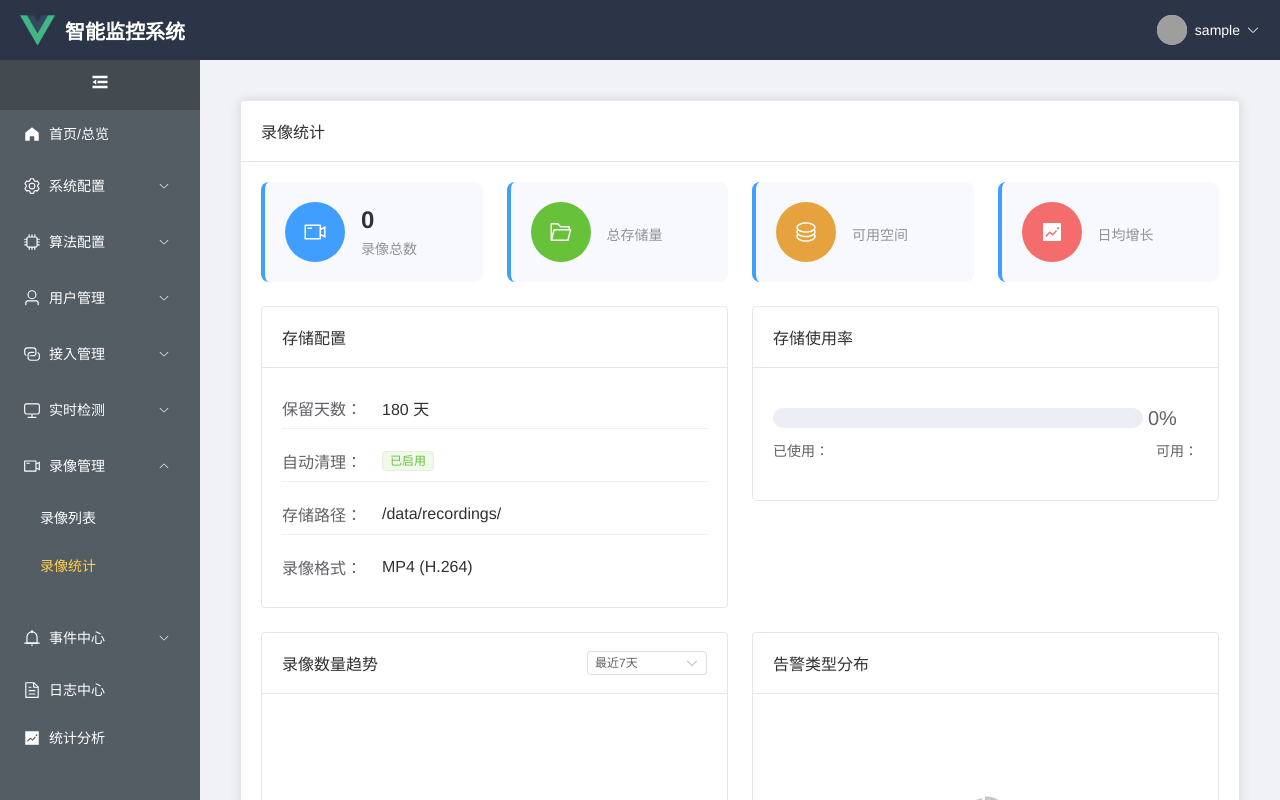
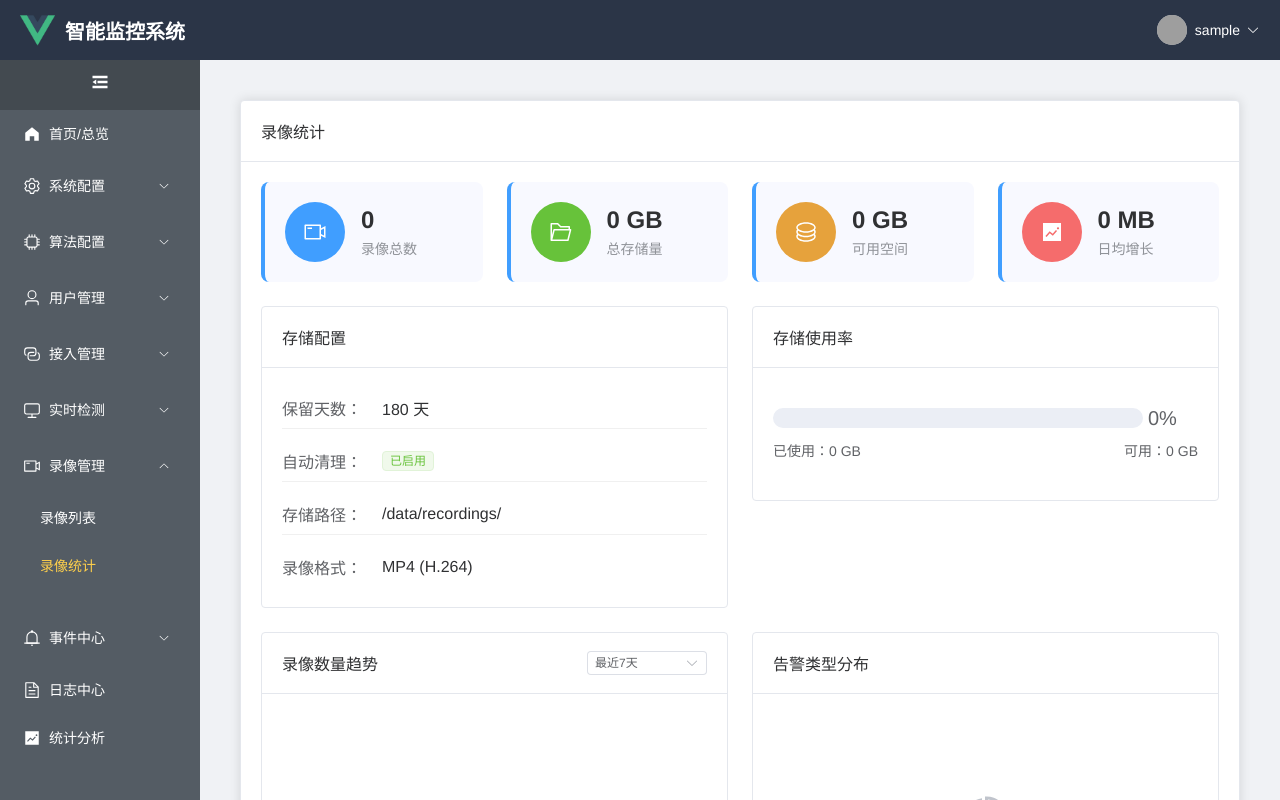
Before and after one commit to hahaw94/belt_frontend, a Vue app: page /recording/statistics in a window 1280 px wide. Built offline with nearby package versions, Linux system fonts and the light colour scheme; no server answers; sample sign-in values are in the browser's storage; grey boxes are pictures that could not be loaded; what axios-mock-adapter would draw is missing.

Commit message:
视频可播放2.0

```diff
--- a/src/stores/recording.js
+++ b/src/stores/recording.js
@@ -26,11 +26,11 @@ export const useRecordingStore = defineStore('recording', () => {
   })
   const statistics = ref({
     total_recordings: 0,
-    total_size: '',
-    available_space: '',
+    total_size: '0 GB',
+    available_space: '0 GB',
     retention_days: 180,
     auto_cleanup: true,
-    daily_average: ''
+    daily_average: '0 MB'
   })
   const playingRecordings = ref(new Map()) // 记录正在播放的录像
   const downloadProgress = ref(new Map()) // 记录下载进度
--- a/src/views/recording/RecordingStatistics.vue
+++ b/src/views/recording/RecordingStatistics.vue
@@ -220,8 +220,18 @@ const loading = ref(false)
 // 使用录像store
 const recordingStore = useRecordingStore()
 
-// 统计数据
-const statisticsData = computed(() => recordingStore.statistics)
+// 统计数据 - 添加默认值防止数据为空
+const statisticsData = computed(() => {
+  const stats = recordingStore.statistics || {}
+  return {
+    total_recordings: stats.total_recordings || 0,
+    total_size: stats.total_size || '0 GB',
+    available_space: stats.available_space || '0 GB',
+    retention_days: stats.retention_days || 180,
+    auto_cleanup: stats.auto_cleanup !== undefined ? stats.auto_cleanup : true,
+    daily_average: stats.daily_average || '0 MB'
+  }
+})
 
 // 设备统计
 const deviceStats = computed(() => {
@@ -231,12 +241,23 @@ const deviceStats = computed(() => {
   Object.keys(deviceMap).forEach(deviceId => {
     const recordings = deviceMap[deviceId]
     const totalSize = recordings.reduce((sum, recording) => {
-      const sizeInMB = parseFloat(recording.file_size?.replace(' MB', '') || '0')
+      // 安全处理文件大小
+      let sizeInMB = 0
+      if (recording.file_size !== null && recording.file_size !== undefined) {
+        if (typeof recording.file_size === 'string') {
+          sizeInMB = parseFloat(recording.file_size.replace(' MB', '') || '0')
+        } else if (typeof recording.file_size === 'number') {
+          sizeInMB = recording.file_size
+        }
+      }
       return sum + sizeInMB
     }, 0)
 
     const averageDuration = recordings.length > 0
-      ? (recordings.reduce((sum, recording) => sum + recording.duration, 0) / recordings.length).toFixed(1)
+      ? (recordings.reduce((sum, recording) => {
+          const duration = typeof recording.duration === 'number' ? recording.duration : parseFloat(recording.duration) || 0
+          return sum + duration
+        }, 0) / recordings.length).toFixed(1)
       : 0
 
     const lastRecording = recordings.length > 0
@@ -287,8 +308,26 @@ const cleanupHistory = ref([
 
 // 计算存储使用率
 const storageUsagePercentage = computed(() => {
-  const totalSizeGB = parseFloat(statisticsData.value.total_size?.replace(' GB', '') || '0')
-  const availableSpaceGB = parseFloat(statisticsData.value.available_space?.replace(' GB', '') || '0')
+  // 安全处理 total_size
+  let totalSizeGB = 0
+  if (statisticsData.value.total_size !== null && statisticsData.value.total_size !== undefined) {
+    if (typeof statisticsData.value.total_size === 'string') {
+      totalSizeGB = parseFloat(statisticsData.value.total_size.replace(' GB', '') || '0')
+    } else if (typeof statisticsData.value.total_size === 'number') {
+      totalSizeGB = statisticsData.value.total_size
+    }
+  }
+
+  // 安全处理 available_space
+  let availableSpaceGB = 0
+  if (statisticsData.value.available_space !== null && statisticsData.value.available_space !== undefined) {
+    if (typeof statisticsData.value.available_space === 'string') {
+      availableSpaceGB = parseFloat(statisticsData.value.available_space.replace(' GB', '') || '0')
+    } else if (typeof statisticsData.value.available_space === 'number') {
+      availableSpaceGB = statisticsData.value.available_space
+    }
+  }
+
   const totalCapacity = totalSizeGB + availableSpaceGB
   return totalCapacity > 0 ? Math.round((totalSizeGB / totalCapacity) * 100) : 0
 })
```
